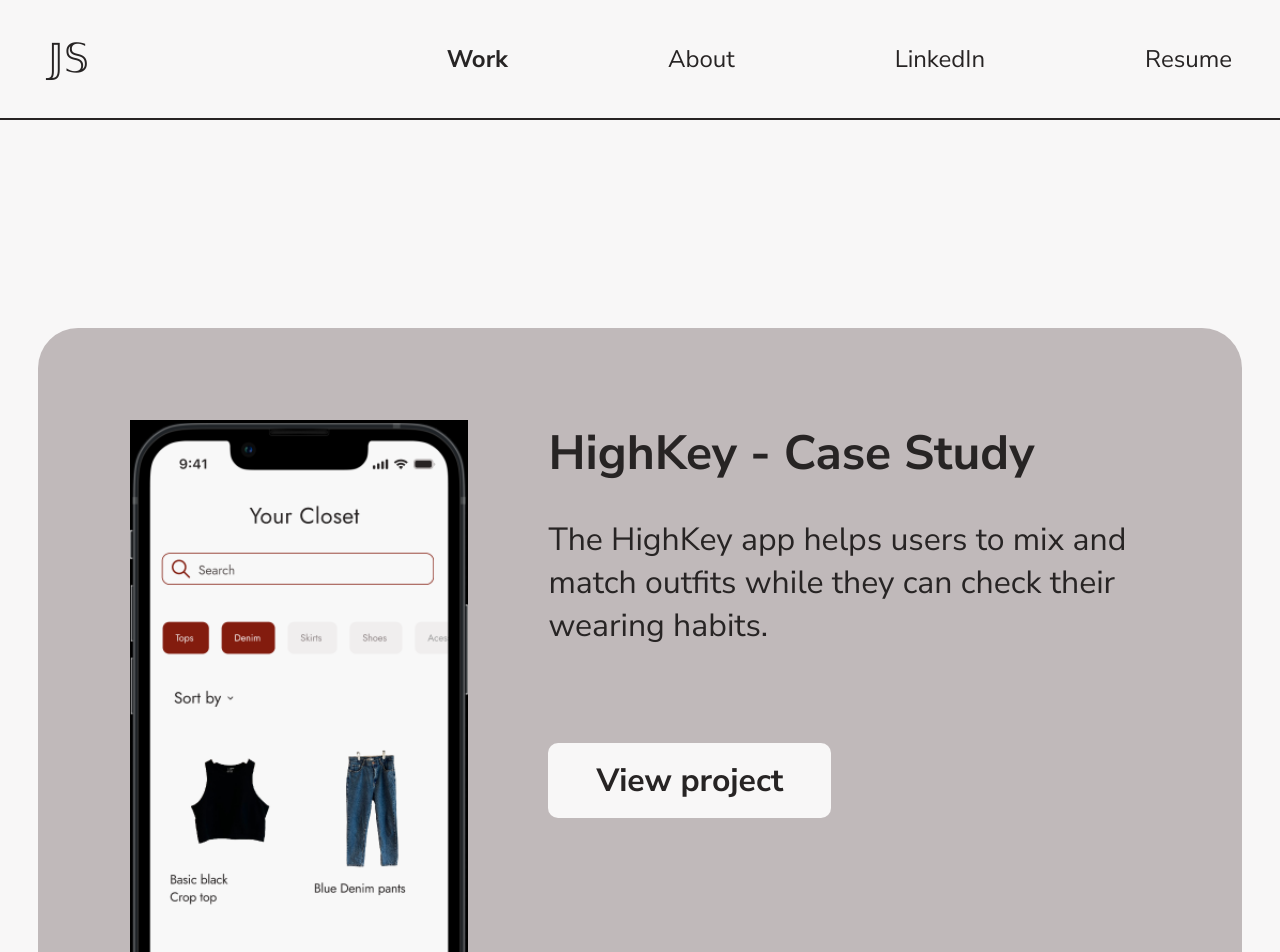
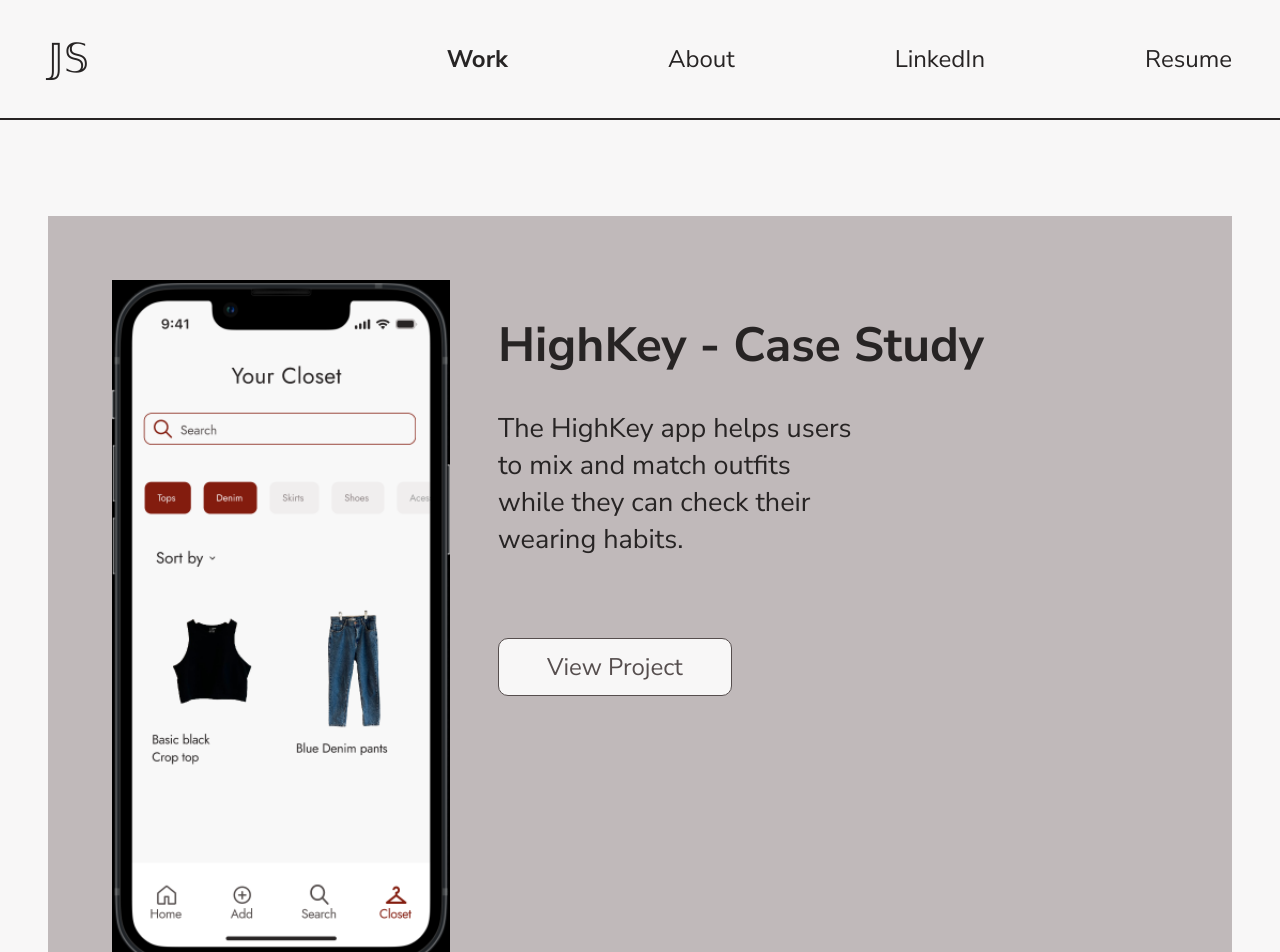
Before and after one commit to clayton-duarte/julias-portfolio-nextjs, a Next.js app: page /work in a window 1280 px wide. Shown: the top 952 px of the page. Built offline with nearby package versions, Linux system fonts and the light colour scheme.

Commit message:
refactor: updates the /work page

```diff
--- a/src/components/Button.tsx
+++ b/src/components/Button.tsx
@@ -26,6 +26,7 @@
     ${(props) => (props.color ? props.theme[props.color] : props.theme.PRIMARY)};
   &:hover {
     filter: brightness(1.1);
+    text-decoration: none;
   }
   &:disabled {
     filter: greyscale(1);
--- a/src/components/ProjectCard.tsx
+++ b/src/components/ProjectCard.tsx
@@ -1,48 +1,8 @@
 import Image from "next/image";
 
-import styled from "@emotion/styled"
-
-const Card = styled.div`
-  background: ${props => props.theme.LIGHT};
-  border-radius: 40px;
-  padding: 92px;
-  display: flex;
-  gap: 80px;
-`
-
-const Content = styled.div`
-  flex-direction: column;
-  align-items: start;
-  display: flex;
-  gap: 2rem;
-`
-
-const Title = styled.h2`
-  font-weight: 700;
-  font-size: 48px;
-  margin: 0;
-`
-
-const Description = styled.p`
-  font-size: 32px;
-  margin: 0;
-`
-
-const Button = styled.a`
-  background: ${props => props.theme.WHITE};
-  color: ${props => props.theme.BLACK};
-  text-decoration: none;
-  align-items: center;
-  border-radius: 10px;
-  padding: 16px 48px;
-  margin-top: 4rem;
-  font-weight: 700;
-  font-size: 32px;
-  &:hover {
-    background: ${props => props.theme.WHITE};
-    color: ${props => props.theme.PRIMARY};
-  }
-`
+import { ButtonLink } from "./Button";
+import Grid from "./Grid";
+import Text from "./Text";
 
 export interface ProjectCardProps {
   title: string;
@@ -51,12 +11,12 @@
 }
 
 export default function ProjectCard({
+  description,
   title,
-  description,
-  href = "#"
+  href
 }: ProjectCardProps) {
   return (
-    <Card>
+    <Grid xs='auto auto' bg='LIGHT' p="4rem">
       <Image
         src="/high-key-app.png"
         alt="high-key-app"
@@ -64,15 +24,23 @@
         height={688}
         priority
       />
-      <Content>
-        <Title>{title}</Title>
-        <Description>
-          {description}
-        </Description>
-        <Button href={href}>
-          View project
-        </Button>
-      </Content>
-    </Card>
+      <Grid xs='auto' gap="2rem" p='2rem'>
+        <Text.H3>{title}</Text.H3>
+        <Grid xs='minmax(auto, 360px)'>
+          <Text.H5 bold={false} m='0 0 3rem 0'>
+            {description}
+          </Text.H5>
+        </Grid>
+        {href ? (
+          <ButtonLink size="1.5rem" href={href} color="DARK">
+            View project
+          </ButtonLink>
+        ) : (
+          <ButtonLink size="1.5rem" color="LIGHT">
+            Comming Soon
+          </ButtonLink>
+        )}
+      </Grid>
+    </Grid>
   )
 }
--- a/src/pages/work/index.tsx
+++ b/src/pages/work/index.tsx
@@ -1,15 +1,6 @@
-import styled from "@emotion/styled";
-
 import Grid from "~/components/Grid";
 import Header from "~/components/Header";
 import ProjectCard, { ProjectCardProps } from "~/components/ProjectCard";
-
-const Content = styled.div`
-  flex-direction: column;
-  padding: 7rem 2.4rem;
-  display: flex;
-  gap: 192px;
-`
 
 const projects: ProjectCardProps[] = [{
   title: "HighKey - Case Study",
@@ -18,26 +9,19 @@
 }, {
   title: "Kijiji - Industry Project",
   description: "The HighKey app helps users to mix and match outfits while they check their wearing habits.",
-  href: "/work/kijiji-industry-project"
-}, {
-  title: "Case Study - HighKey app",
-  description: "The HighKey app helps users to mix and match outfits while they can check their wearing habits.",
-  href: "/work/highkey-app-case-study"
 }]
 
 export default function WorkPage() {
   return (
     <>
       <Header />
-      <Grid container p='3rem 0'>
-        <Content>
+      <Grid container p='3rem' gap='10rem'>
         {projects.map((cardProps, index) =>
           <ProjectCard
             key={`project-card-${index}`}
             {...cardProps}
           />
         )}
-        </Content>
       </Grid>
     </>
   )
```
Also changed, not shown: src/pages/index.tsx (+5 -4 lines). Lines whose indentation alone changed are shown as unchanged.
